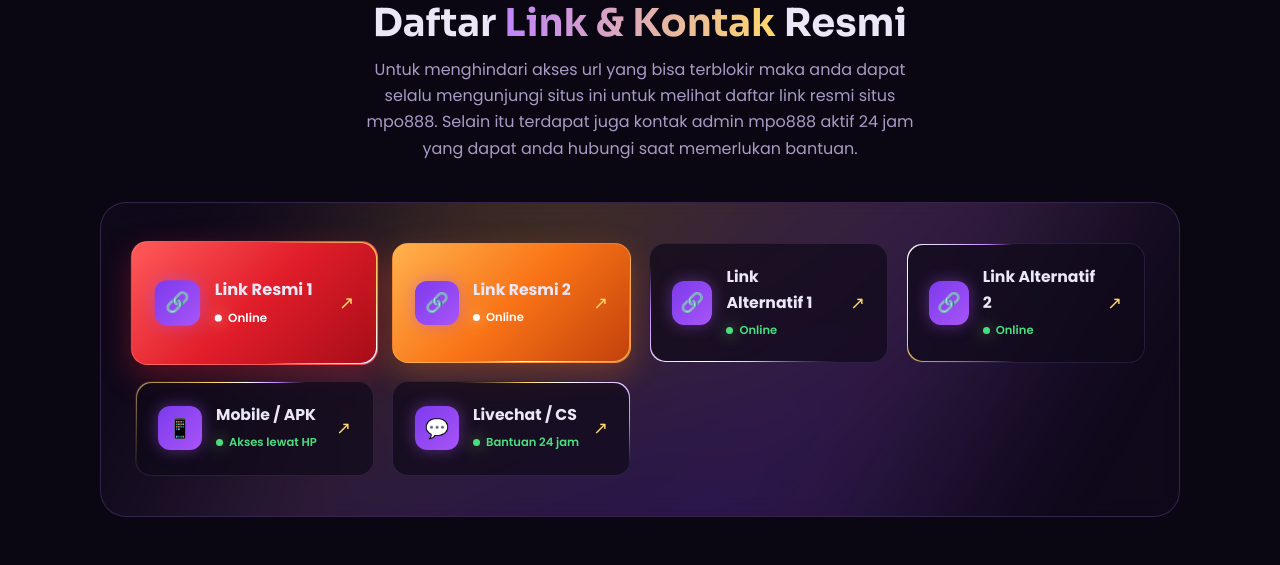
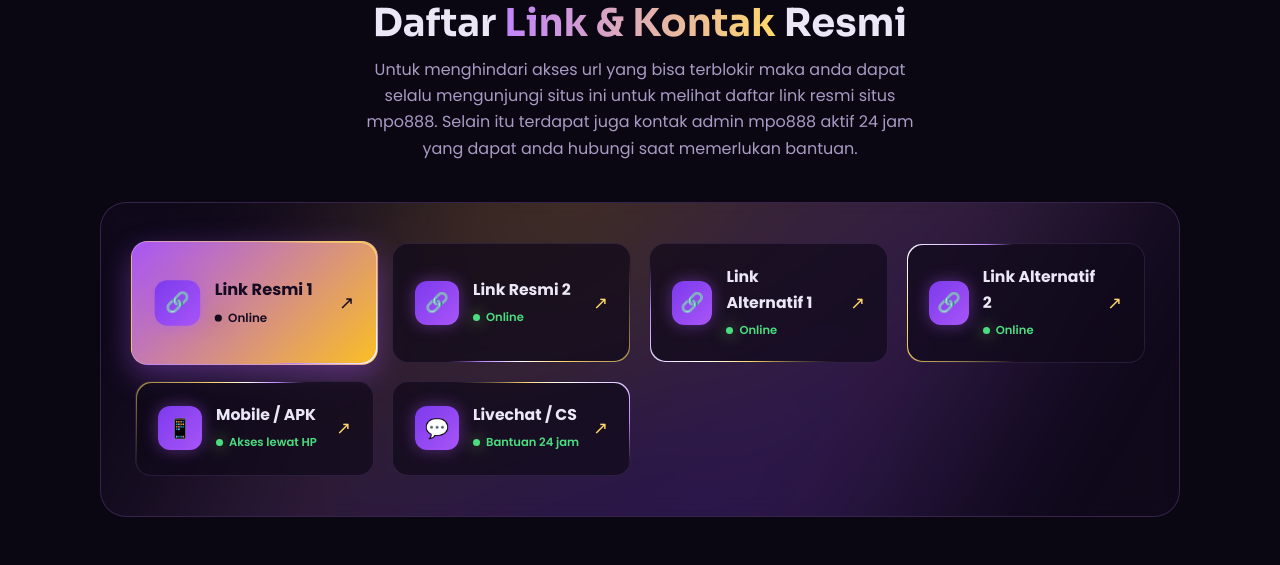
Before and after one commit to kuyagames/mpo888info, a PHP site: page / in a window 1280 px wide. Shown: the part 3145-3710 px from the top of the page. Run offline with PHP 8.4, Linux system fonts and the light colour scheme; data comes from the database, SQL or seed files in the repository; a stand-in replaces the project's code that opens the database connection; some libraries are stand-ins or nearby versions.

Commit message:
Hapus tombol DAFTAR/LOGIN; link-card #1 warna menu (ungu-emas), reverse #2

```diff
--- a/admin/dashboard.php
+++ b/admin/dashboard.php
@@ -150,7 +150,7 @@ $accOpts = function ($v) { $o=''; foreach (['purple','gold','pink'] as $k) $o.='
         <label>Nama (aksen emas)<input name="site_accent" value="<?= e(sv($s,'site_accent')) ?>"></label>
       </div>
       <label>Eyebrow Section Bonus (teks kecil di atas judul bonus)<input name="menu1" value="<?= e(sv($s,'menu1')) ?>"></label>
-      <label>URL Tombol DAFTAR / LOGIN (navbar)<input name="cta_url" value="<?= e(sv($s,'cta_url')) ?>" placeholder="https://..."></label>
+      <label>URL Root Tombol Promo (digabung dgn Permalink tiap promo)<input name="cta_url" value="<?= e(sv($s,'cta_url')) ?>" placeholder="https://..."></label>
       <label>Eyebrow<input name="about_eyebrow" value="<?= e(sv($s,'about_eyebrow')) ?>"></label>
       <div class="g2">
         <label>Judul Banner<input name="about_title" value="<?= e(sv($s,'about_title')) ?>"></label>
--- a/assets/css/style.css
+++ b/assets/css/style.css
@@ -27,11 +27,6 @@ nav{position:fixed;top:0;left:0;right:0;z-index:50;display:flex;justify-content:
 .menu a.gold{color:#140b22;background:linear-gradient(135deg,var(--gold-soft),var(--gold-deep));box-shadow:0 6px 18px rgba(245,158,11,.3)}
 .menu a.bonus{color:#140b22;background:linear-gradient(135deg,var(--purple),var(--gold));box-shadow:0 6px 18px rgba(168,85,247,.35)}
 .menu a.bonus:hover{color:#140b22}
-.cta-float{position:fixed;left:50%;bottom:22px;transform:translateX(-50%);z-index:60;display:inline-flex;align-items:center;gap:8px;padding:15px 34px;border-radius:40px;font-family:'Sora',sans-serif;font-weight:800;font-size:1rem;letter-spacing:.6px;text-transform:uppercase;color:#fff;background:linear-gradient(135deg,#ff5a5a,#e11d2a,#a60d18);background-size:180% auto;box-shadow:0 10px 30px rgba(225,29,42,.5);animation:ctaFloat 2.2s ease-in-out infinite,flow 6s linear infinite;white-space:nowrap;border:1px solid rgba(255,255,255,.18)}
-.cta-float:hover{transform:translateX(-50%) translateY(-3px);filter:brightness(1.08);box-shadow:0 16px 42px rgba(225,29,42,.62)}
-.cta-float .cta-ic{font-size:1.1em;filter:drop-shadow(0 0 6px rgba(255,180,80,.85))}
-@keyframes ctaFloat{0%,100%{box-shadow:0 10px 30px rgba(225,29,42,.5)}50%{box-shadow:0 10px 44px 5px rgba(225,29,42,.78)}}
-body{padding-bottom:96px}
 section{max-width:var(--maxw);margin:0 auto;padding:60px 20px}
 .eyebrow{display:inline-flex;align-items:center;gap:8px;font-size:.72rem;letter-spacing:2px;text-transform:uppercase;font-weight:700;color:var(--gold-soft);padding:6px 14px;border:1px solid rgba(251,191,36,.3);border-radius:999px;background:rgba(251,191,36,.06)}
 .eyebrow::before{content:"";width:6px;height:6px;border-radius:50%;background:var(--gold);box-shadow:0 0 8px var(--gold);animation:pulseGlow 2s infinite}
@@ -121,15 +116,14 @@ section{max-width:var(--maxw);margin:0 auto;padding:60px 20px}
 .link-card:hover .go{transform:translateX(5px)}
 .live{display:inline-flex;align-items:center;gap:6px;font-size:.72rem;color:#4ade80;font-weight:600}
 .live .pdot{width:7px;height:7px;border-radius:50%;background:#4ade80;box-shadow:0 0 8px #4ade80;animation:pulseGlow 1.6s infinite}
-/* Link-card ke-1: merah + zoom in-out; ke-2: oranye */
-.link-grid .link-card:nth-child(1){background:linear-gradient(135deg,#ff5a5a,#e11d2a,#a60d18);border-color:rgba(255,120,120,.55);box-shadow:0 10px 30px rgba(225,29,42,.35);animation:linkZoom 1.8s ease-in-out infinite}
-.link-grid .link-card:nth-child(2){background:linear-gradient(135deg,#ffb24d,#f97316,#c2410c);border-color:rgba(255,175,80,.55);box-shadow:0 10px 30px rgba(249,115,22,.32)}
-.link-grid .link-card:nth-child(1) .live,.link-grid .link-card:nth-child(2) .live{color:#fff}
-.link-grid .link-card:nth-child(1) .live .pdot,.link-grid .link-card:nth-child(2) .live .pdot{background:#fff;box-shadow:0 0 8px #fff}
+/* Link-card ke-1: warna menu (ungu-emas) + zoom in-out */
+.link-grid .link-card:nth-child(1){background:linear-gradient(135deg,var(--purple),var(--gold));border-color:rgba(255,255,255,.25);box-shadow:0 10px 30px rgba(168,85,247,.4);animation:linkZoom 1.8s ease-in-out infinite}
+.link-grid .link-card:nth-child(1) .lc-t,.link-grid .link-card:nth-child(1) .live,.link-grid .link-card:nth-child(1) .go{color:#140b22}
+.link-grid .link-card:nth-child(1) .live .pdot{background:#140b22;box-shadow:0 0 8px rgba(20,11,34,.5)}
 @keyframes linkZoom{0%,100%{transform:scale(1)}50%{transform:scale(1.045)}}
 footer{text-align:center;padding:40px 20px 60px;color:var(--muted);font-size:.82rem}
 footer .fbrand{font-family:'Sora';font-weight:800;font-size:1.1rem;color:var(--text);margin-bottom:10px}
 .toTop{position:fixed;bottom:24px;right:24px;width:48px;height:48px;border-radius:14px;z-index:40;display:grid;place-items:center;cursor:pointer;background:linear-gradient(135deg,var(--purple),var(--gold-deep));color:#fff;border:none;font-size:1.2rem;opacity:0;transform:translateY(20px);transition:.35s;box-shadow:0 10px 26px rgba(124,58,237,.4)}
 .toTop.show{opacity:1;transform:none}
 @media(max-width:820px){.menu a{padding:8px 13px;font-size:.82rem}.brand span{display:none}.brand-logo{height:34px;max-width:150px}.promos.cols-4{grid-template-columns:repeat(2,1fr)}.stat{padding:18px 8px 16px}.stat .num{font-size:1.7rem}.stat .lbl{font-size:.6rem;letter-spacing:.2px;margin-top:6px}.group-label h3{font-size:1.15rem}}
-@media(max-width:520px){.promos.cols-2,.promos.cols-4{grid-template-columns:1fr}.hero-banner{padding:40px 24px}.nav-inner{padding:10px 12px;gap:8px}.brand-logo{height:28px;max-width:108px}.menu{gap:6px}.menu a{padding:7px 10px;font-size:.72rem;letter-spacing:.2px}.cta-float{padding:13px 26px;font-size:.9rem;bottom:16px}}
+@media(max-width:520px){.promos.cols-2,.promos.cols-4{grid-template-columns:1fr}.hero-banner{padding:40px 24px}.nav-inner{padding:10px 12px;gap:8px}.brand-logo{height:28px;max-width:108px}.menu{gap:6px}.menu a{padding:7px 10px;font-size:.72rem;letter-spacing:.2px}}
--- a/index.php
+++ b/index.php
@@ -149,8 +149,6 @@ if ($fav !== '') { $fp = __DIR__ . '/' . ltrim($fav, '/'); if (is_file($fp) && (
   <p>© <span id="yr"></span> <?= e(sv($s,'site_name','NAMA') . sv($s,'site_accent','SITUS')) ?>.COM — Situs ini berisikan informasi resmi bonus member baru, harian, extra bonus hingga link login terbaru situs mpo888.</p>
 </footer>
 
-<a href="<?= e(sv($s,'cta_url','#')) ?>" class="cta-float" target="_blank" rel="noopener"><span class="cta-ic">🔥</span> DAFTAR / LOGIN</a>
-
 <button class="toTop" id="toTop" aria-label="Kembali ke atas">↑</button>
 
 <script src="assets/js/app.js"></script>
```
